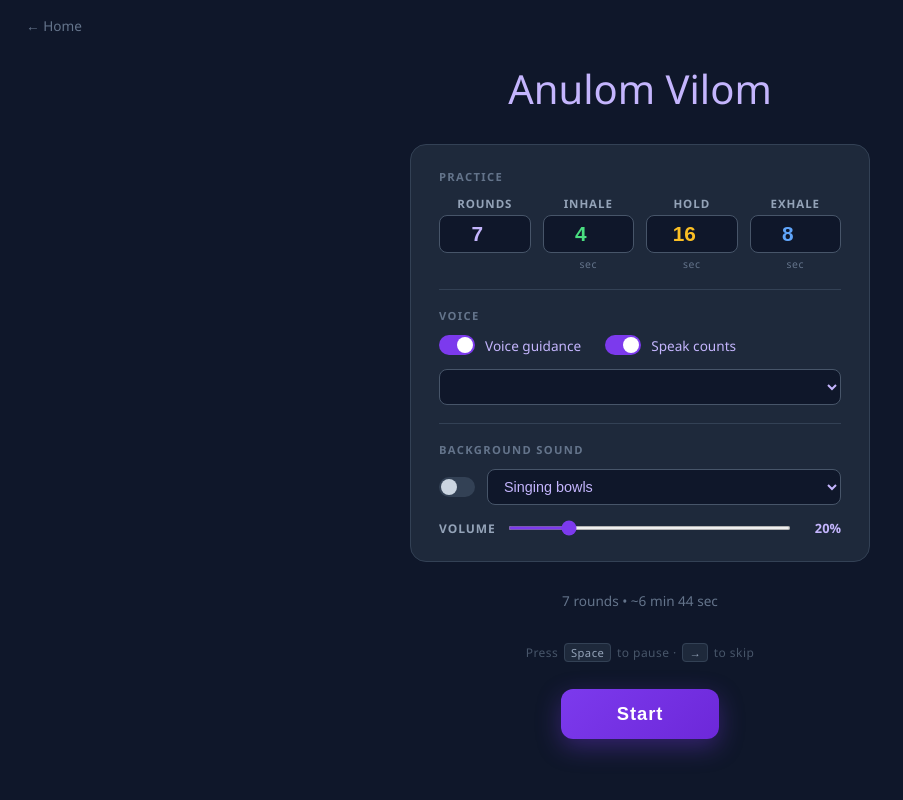
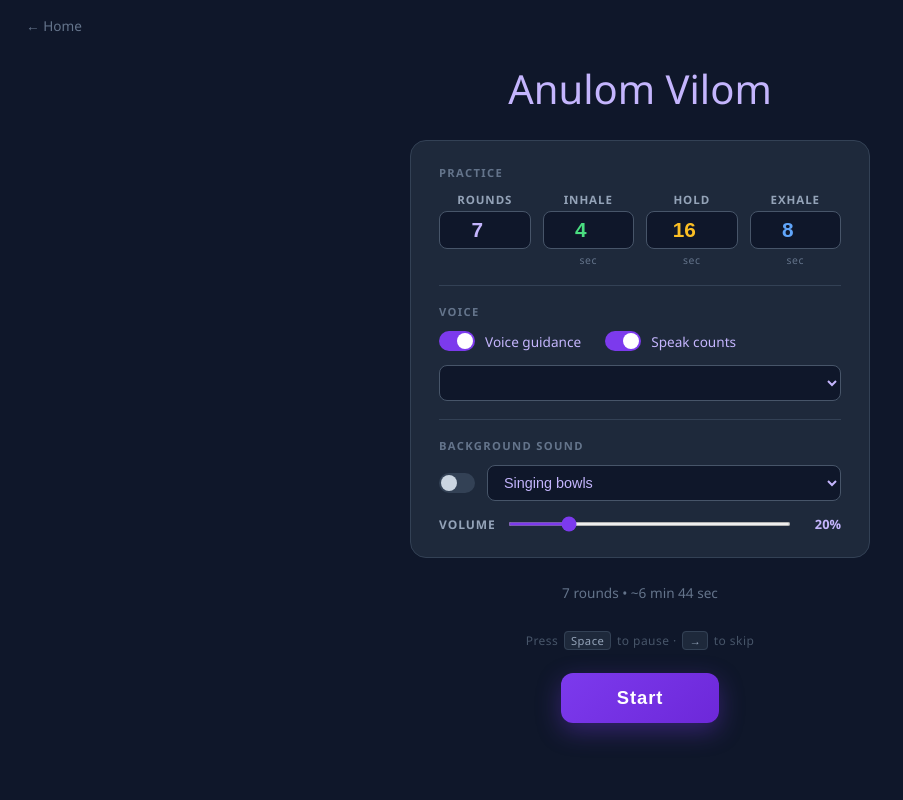
Before and after one commit to SinghalHarsh/yoga-website, a Flask app: page /pranayama in a window 1280 px wide. Shown: the whole page, without its empty margins (0-903 px from the left). Run offline with Flask 3, Linux system fonts and the light colour scheme; lists and menus that the app fills with data are empty.

Commit message:
Make start screen scrollable on small viewports
- Body no longer locks scroll/height by default (was hiding Start button on phones)
- Lock scroll only during session via .in-session class
- Add bottom padding on start screen so content doesn't crowd edge

```diff
--- a/templates/pranayama.html
+++ b/templates/pranayama.html
@@ -10,9 +10,12 @@
     background: #0f172a;
     color: #e2e8f0;
     font-family: 'Segoe UI', system-ui, sans-serif;
-    height: 100vh;
+    min-height: 100vh;
     display: flex;
     flex-direction: column;
+  }
+  body.in-session {
+    height: 100vh;
     overflow: hidden;
   }
 
@@ -96,7 +99,8 @@
   /* Start screen */
   .start-screen {
     flex: 1; display: flex; flex-direction: column;
-    align-items: center; justify-content: center; gap: 28px;
+    align-items: center; justify-content: center; gap: 24px;
+    padding: 24px 16px 40px;
   }
   .start-screen h1 { font-size: 2.5rem; font-weight: 200; color: #c4b5fd; }
 
@@ -870,6 +874,7 @@ function startSession() {
   });
 
   document.getElementById('startScreen').classList.add('hidden');
+  document.body.classList.add('in-session');
 
   // Show 3-2-1 countdown
   const overlay = document.createElement('div');
```
